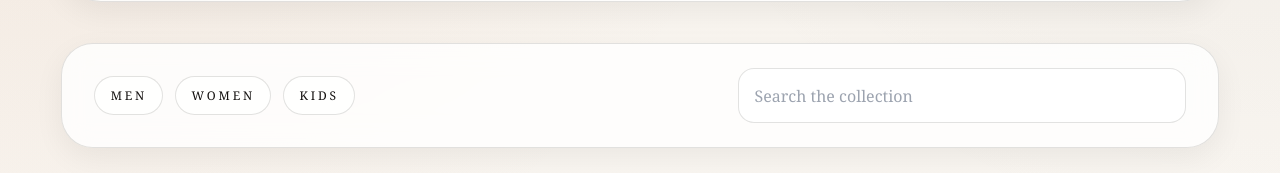
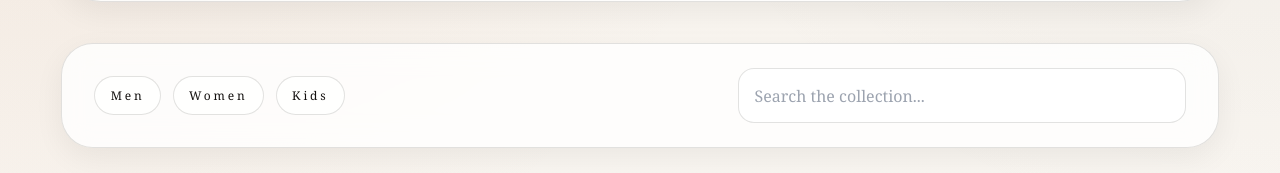
Before and after one commit to kritikatripathi03/fabery-collections, a React (Vite) app in the folder frontend/: page / in a window 1280 px wide. Shown: the part 457-630 px from the top of the page. Built offline with nearby package versions, Linux system fonts and the light colour scheme; no server answers.

Commit message:
feat: add Categories and Products components with filtering, sorting, and search functionality

```diff
--- a/frontend/src/components/Categories.jsx
+++ b/frontend/src/components/Categories.jsx
@@ -1,18 +1,52 @@
+import { useNavigate } from "react-router-dom";
+import { useState } from "react";
+
 export default function Categories() {
+  const navigate = useNavigate();
+  const [search, setSearch] = useState("");
+
+  const handleCategoryClick = (category) => {
+    navigate(`/products?category=${category}`);
+  };
+
+  const handleSearchKeyDown = (e) => {
+    if (e.key === "Enter" && search.trim()) {
+      navigate(`/products?search=${encodeURIComponent(search.trim())}`);
+    }
+  };
+
   return (
     <div className="section-shell pt-0">
       <div className="surface-card rounded-[2rem] px-5 py-6 sm:px-8">
         <div className="flex flex-col gap-6 lg:flex-row lg:items-center lg:justify-between">
           <div className="flex flex-wrap gap-3 text-xs uppercase tracking-[0.24em] text-stone-500">
-                        <a href="#" className="chip px-4 py-2">Men</a>
-                        <a href="#" className="chip px-4 py-2">Women</a>
-                        <a href="#" className="chip px-4 py-2">Kids</a>
+            <button
+              onClick={() => handleCategoryClick("men")}
+              className="chip px-4 py-2 hover:chip-active cursor-pointer transition"
+            >
+              Men
+            </button>
+            <button
+              onClick={() => handleCategoryClick("women")}
+              className="chip px-4 py-2 hover:chip-active cursor-pointer transition"
+            >
+              Women
+            </button>
+            <button
+              onClick={() => handleCategoryClick("kids")}
+              className="chip px-4 py-2 hover:chip-active cursor-pointer transition"
+            >
+              Kids
+            </button>
           </div>
 
           <div className="relative w-full lg:max-w-md">
             <input
               type="text"
-                            placeholder="Search the collection"
+              placeholder="Search the collection..."
+              value={search}
+              onChange={(e) => setSearch(e.target.value)}
+              onKeyDown={handleSearchKeyDown}
               className="input-modern py-3 px-4"
             />
           </div>
--- a/frontend/src/components/Products.jsx
+++ b/frontend/src/components/Products.jsx
@@ -1,17 +1,30 @@
 import { useState, useEffect } from "react";
+import { useSearchParams } from "react-router-dom";
 import ProductCard from "./ProductCard";
 import axios from "../api/axios";
 
 export default function Products() {
+  const [searchParams, setSearchParams] = useSearchParams();
   const [products, setProducts] = useState([]);
   const [loading, setLoading] = useState(true);
   const [error, setError] = useState("");
-  const [searchQuery, setSearchQuery] = useState("");
-  const [selectedCategory, setSelectedCategory] = useState("");
+  const [searchQuery, setSearchQuery] = useState(searchParams.get("search") || "");
+  const [selectedCategory, setSelectedCategory] = useState(searchParams.get("category") || "");
   const [selectedSize, setSelectedSize] = useState("");
   const [sortBy, setSortBy] = useState("relevance");
   const [minPrice, setMinPrice] = useState("");
   const [maxPrice, setMaxPrice] = useState("");
+
+  useEffect(() => {
+    const cat = searchParams.get("category");
+    if (cat !== null) {
+      setSelectedCategory(cat);
+    }
+    const search = searchParams.get("search");
+    if (search !== null) {
+      setSearchQuery(search);
+    }
+  }, [searchParams]);
 
   useEffect(() => {
     const fetchProducts = async () => {
@@ -31,8 +44,10 @@ export default function Products() {
   const filtered = products
     .filter((p) => {
       const matchesSearch = p.name.toLowerCase().includes(searchQuery.toLowerCase());
-      const matchesCategory = selectedCategory ? p.category === selectedCategory : true;
-      const matchesSize = selectedSize ? p.sizes.includes(selectedSize) : true;
+      const matchesCategory = selectedCategory
+        ? p.category?.toLowerCase() === selectedCategory.toLowerCase()
+        : true;
+      const matchesSize = selectedSize ? p.sizes?.includes(selectedSize) : true;
       const matchesMin = minPrice ? p.price >= Number(minPrice) : true;
       const matchesMax = maxPrice ? p.price <= Number(maxPrice) : true;
       return matchesSearch && matchesCategory && matchesSize && matchesMin && matchesMax;
@@ -114,15 +129,17 @@ export default function Products() {
           </div>
 
           {/* Clear filters */}
-          {(selectedCategory || selectedSize || minPrice || maxPrice) && (
+          {(selectedCategory || selectedSize || minPrice || maxPrice || searchQuery) && (
             <button
               onClick={() => {
                 setSelectedCategory("");
                 setSelectedSize("");
                 setMinPrice("");
                 setMaxPrice("");
+                setSearchQuery("");
+                setSearchParams({});
               }}
-                className="mt-6 text-sm font-medium text-red-600 underline underline-offset-4 text-left"
+              className="mt-6 text-sm font-medium text-red-600 underline underline-offset-4 text-left"
             >
               Clear all filters
             </button>
```
Lines whose indentation alone changed are shown as unchanged.
